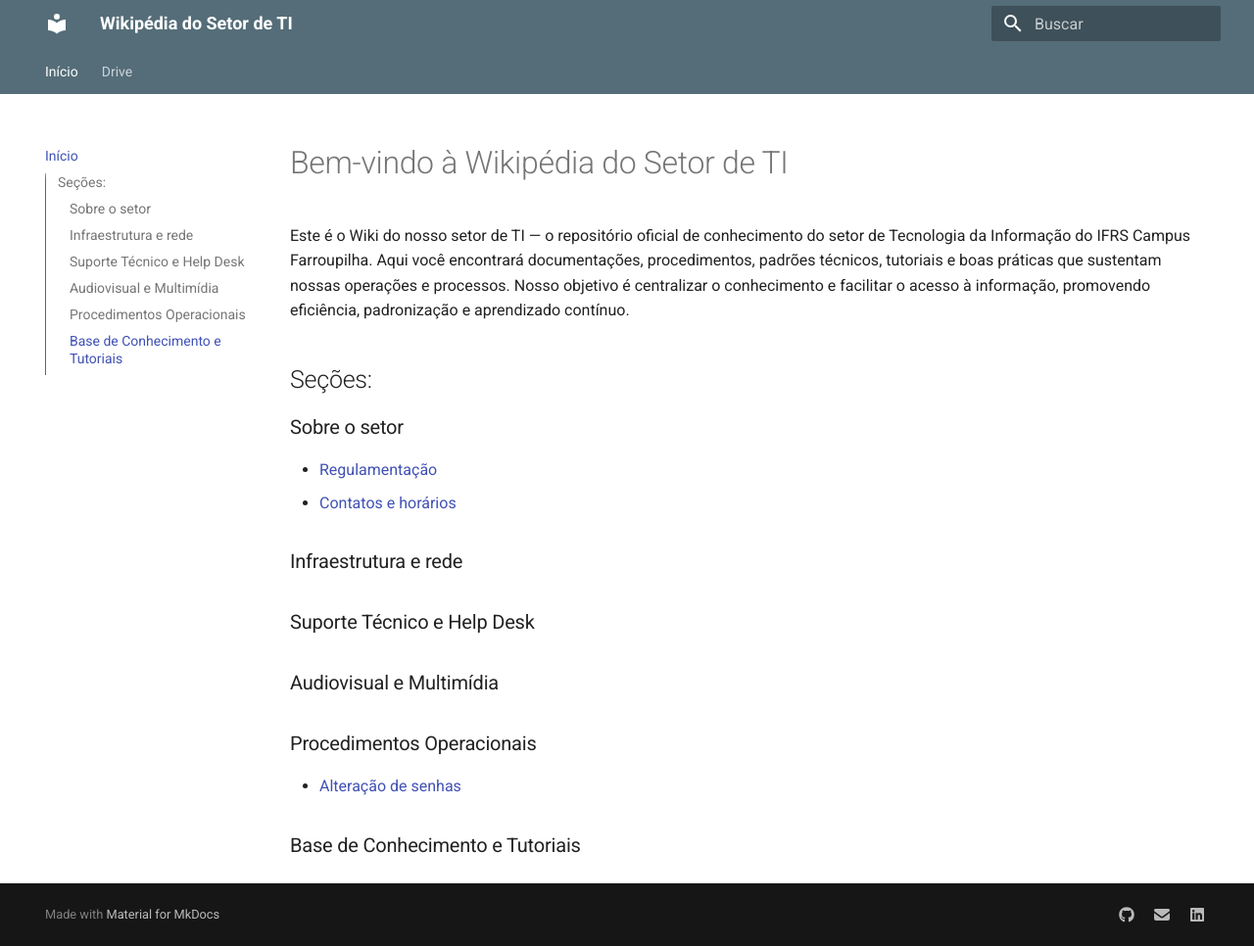
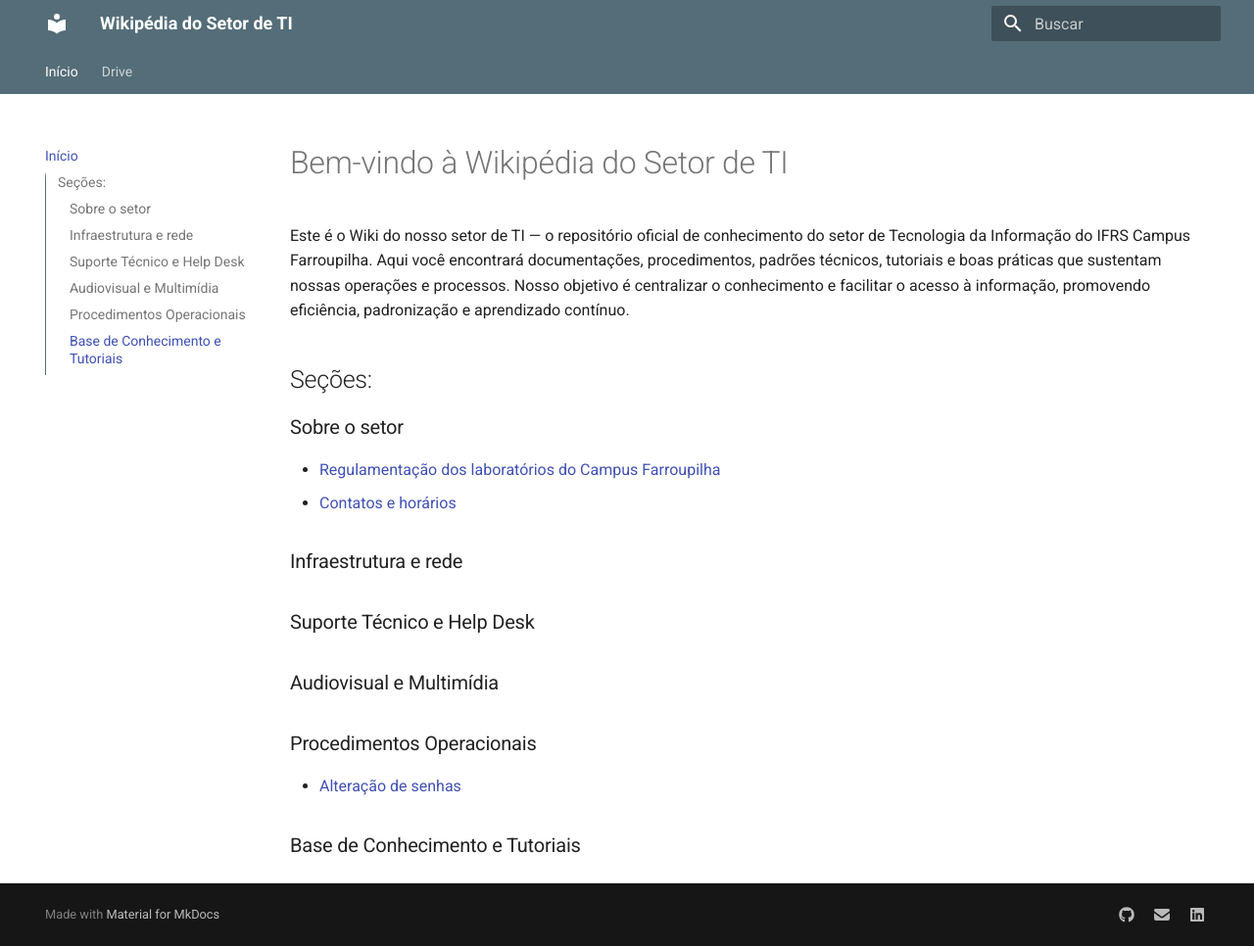
Before and after one commit to wikiti-farroupilha/wikipedia, an MkDocs documentation site: the page built from docs/index.md, in a window 1280 px wide and 966 px high. Shown: the whole window at 98% size. Built offline with MkDocs 1.6.1 and Material for MkDocs 9.7.7, drawn with Linux system fonts in a browser that asks for light colours.

Commit message:
Update index.md

```diff
--- a/docs/index.md
+++ b/docs/index.md
@@ -4,7 +4,7 @@ Este é o Wiki do nosso setor de TI — o repositório oficial de conhecimento d
 
 ## Seções:
 ### Sobre o setor
-- [Regulamentação](https://ifrs.edu.br/farroupilha/wp-content/uploads/sites/12/2025/10/Regulamento-dos-Laboratorios-do-Campus-Farroupilha-2025-1.pdf)
+- [Regulamentação dos laboratórios do Campus Farroupilha](https://ifrs.edu.br/farroupilha/wp-content/uploads/sites/12/2025/10/Regulamento-dos-Laboratorios-do-Campus-Farroupilha-2025-1.pdf)
 - [Contatos e horários](contato.md)
 
 ### Infraestrutura e rede
```
